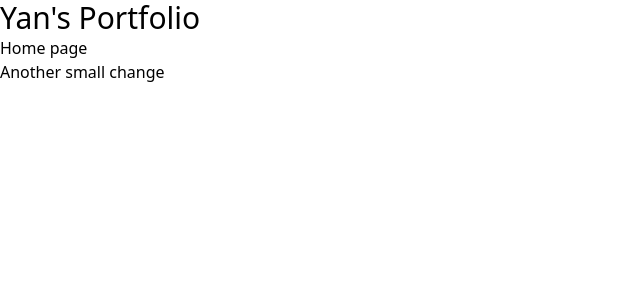
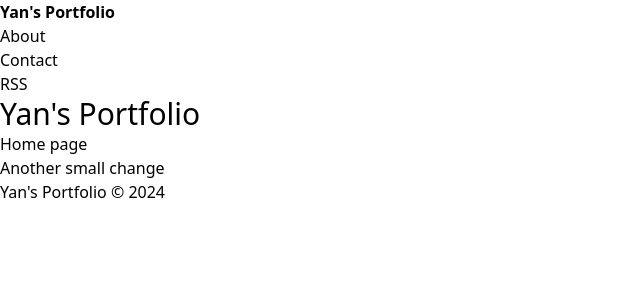
Before and after one commit to yanoak/portfolio, a SvelteKit app: page / in a window 1280 px wide. Shown: the top 300 px of the page, without its empty margins (0-640 px from the left). Built offline with nearby package versions, Linux system fonts and the light colour scheme.

Commit message:
set up skeleton

```diff
--- /dev/null
+++ b/src/lib/config.ts
@@ -0,0 +1,5 @@
+import { dev } from '$app/environment'
+
+export const title = "Yan's Portfolio"
+export const description = "Data viz / Front-end dev / Data engineer"
+export const url = dev ? 'http://localhost:5173' : 'https://yanoak.me'
--- /dev/null
+++ b/src/routes/+layout.svelte
@@ -0,0 +1,18 @@
+<script lang="ts">
+
+  import Header from './header.svelte'
+  import Footer from './footer.svelte'
+
+</script>
+
+<div class='layout'>
+
+  <Header />
+
+  <main>
+    <slot/>
+  </main>
+
+  <Footer />
+
+</div>
--- a/src/routes/+page.svelte
+++ b/src/routes/+page.svelte
@@ -1,4 +1,4 @@
-<script>
+<script lang="ts">
   import '../app.css';
 </script>
 
--- /dev/null
+++ b/src/routes/footer.svelte
@@ -0,0 +1,12 @@
+<script lang="ts">
+
+  import * as config from '$lib/config';
+
+</script>
+
+
+<footer>
+
+  <p>{config.title} &copy {new Date().getFullYear()}</p>
+
+</footer>
--- /dev/null
+++ b/src/routes/header.svelte
@@ -0,0 +1,23 @@
+<script lang="ts">
+  import * as config from "$lib/config"
+</script>
+
+<nav>
+
+  <a href="/" class="title">
+    <strong>{config.title}</strong>
+  </a>
+
+  <ul>
+    <li>
+      <a href="/about">About</a>
+    </li>
+    <li>
+      <a href="/contact">Contact</a>
+    </li>
+    <li>
+      <a href="/rss.xml" target="_blank">RSS</a>
+    </li>
+  </ul>
+
+</nav>
```
